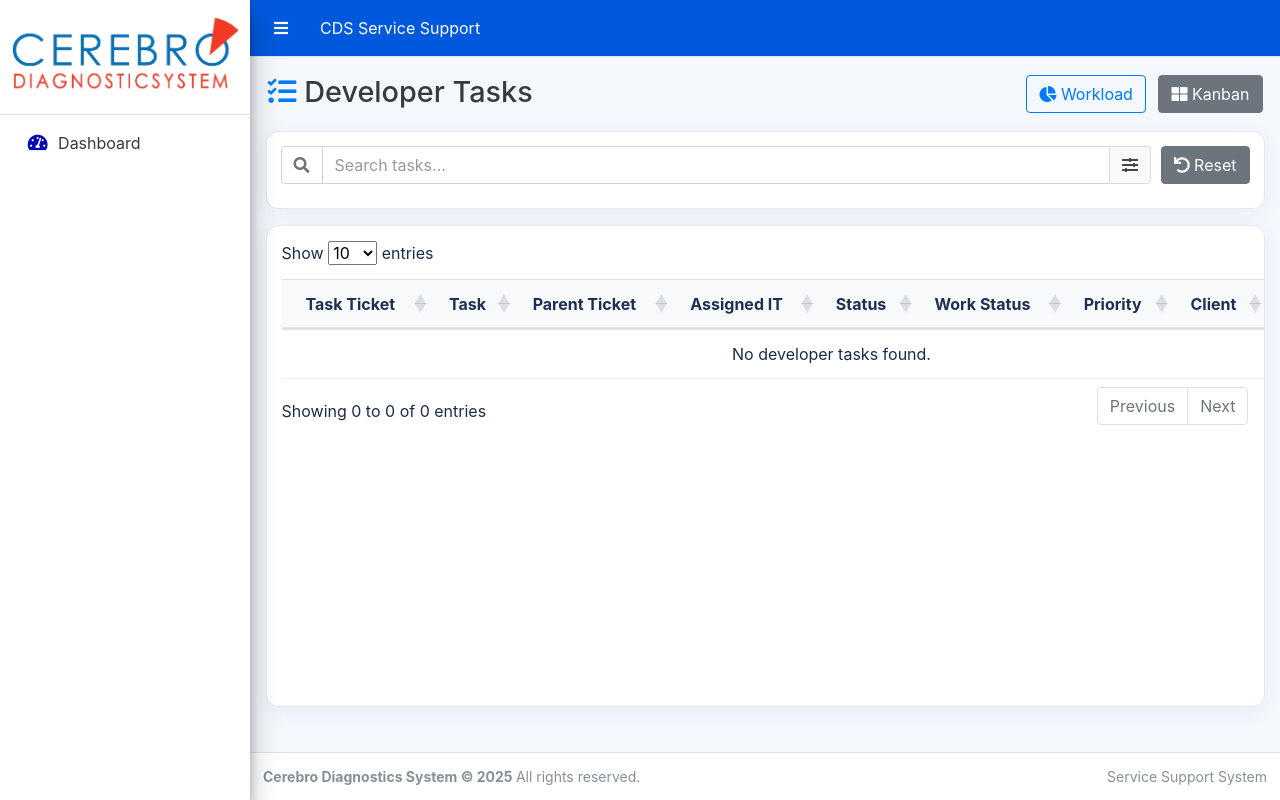
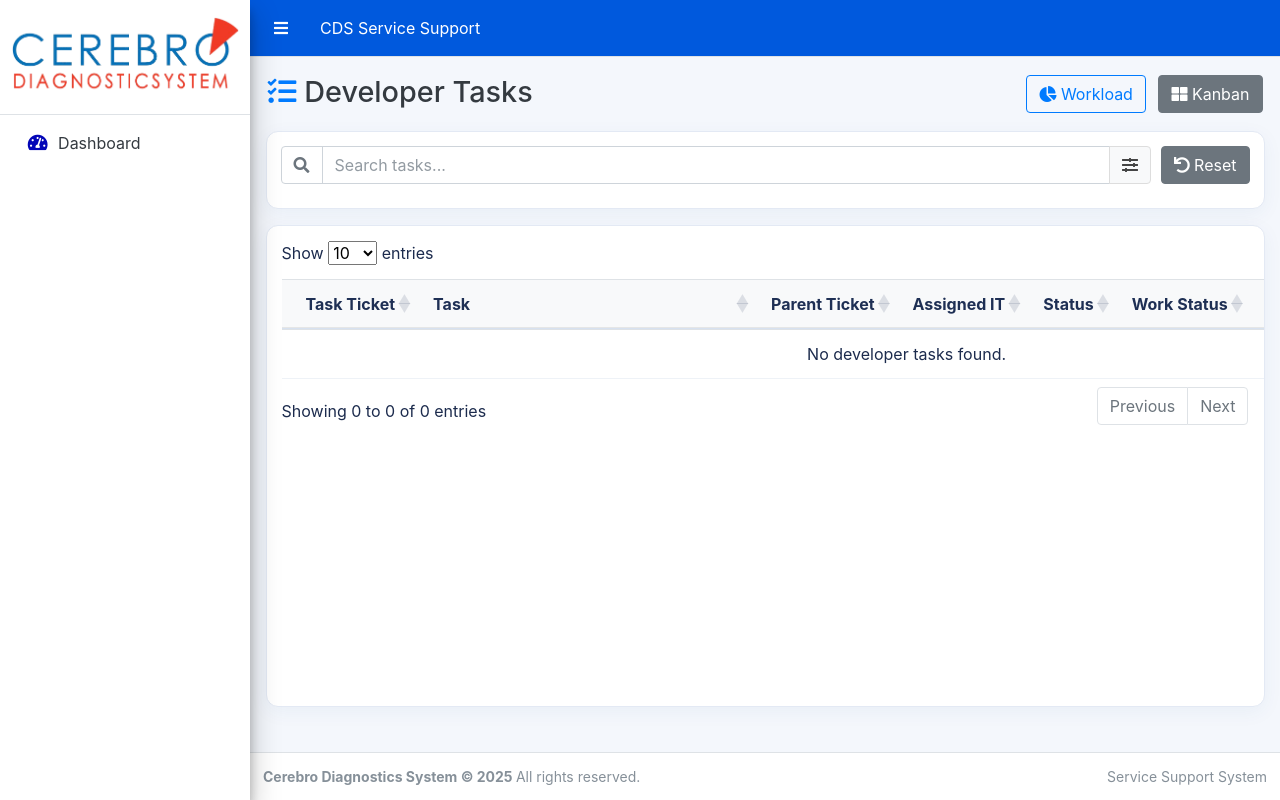
Before and after one commit to MLicayan/cds_ticketing, a Python web app: template app/templates/tickets/tasks.html in a window 1280 px wide. Run offline with Jinja, Linux system fonts and the light colour scheme; the template is opened without the code that fills it, so the values that code supplies are empty; some libraries are stand-ins or nearby versions.

Commit message:
Update on developers task table

```diff
--- a/app/templates/tickets/_developer_tasks_table.html
+++ b/app/templates/tickets/_developer_tasks_table.html
@@ -5,7 +5,7 @@
         <thead>
           <tr>
             <th>Task Ticket</th>
-            <th>Task</th>
+            <th class="task-column">Task</th>
             <th>Parent Ticket</th>
             <th>Assigned IT</th>
             <th>Status</th>
@@ -33,7 +33,7 @@
             {% endif %}
             <tr onclick="window.location='{{ url_for('tickets.task_detail', task_id=task.id) }}'" style="cursor:pointer;">
               <td>{{ task.ticket_no }}</td>
-              <td>{{ task.subject }}</td>
+              <td class="task-column" title="{{ task.subject }}">{{ task.subject }}</td>
               <td>
                 {% if parent %}
                   <a href="{{ url_for('tickets.detail', ticket_id=parent.id) }}" onclick="event.stopPropagation();">{{ parent.ticket_no }}</a>
--- a/app/templates/tickets/tasks.html
+++ b/app/templates/tickets/tasks.html
@@ -196,6 +196,19 @@
     background: #f8f9fa;
     background-clip: padding-box;
     box-shadow: inset 0 -1px 0 rgba(0, 0, 0, 0.08);
+  }
+
+  .task-table-shell .task-column {
+    width: 420px;
+    min-width: 300px;
+    max-width: 420px;
+  }
+
+  .task-table-shell tbody td.task-column {
+    white-space: normal !important;
+    word-break: break-word;
+    overflow-wrap: anywhere;
+    line-height: 1.35;
   }
 
   .badge.badge-working {
@@ -545,6 +558,10 @@
       pageLength: 10,
       order: [[8, 'desc']],
       searching: true,
+      autoWidth: false,
+      columnDefs: [
+        { targets: 1, width: '420px' }
+      ],
       language: {
         emptyTable: 'No developer tasks found.'
       }
```
